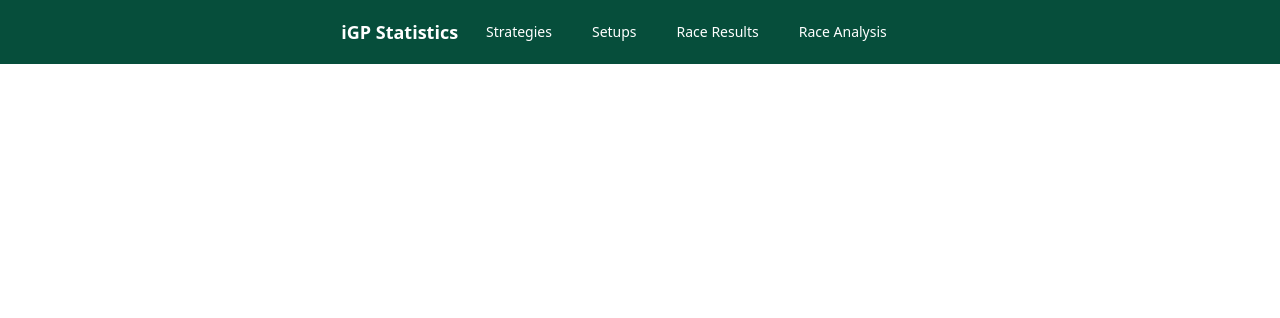
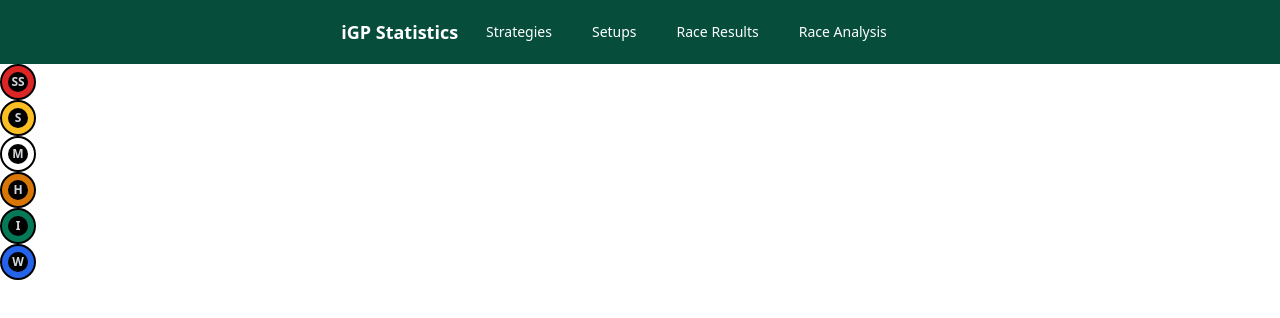
Before and after one commit to alimoncul/igp-statistics, a React (Create React App) app: page / in a window 1280 px wide. Shown: the top 318 px of the page. Built offline with nearby package versions, Linux system fonts and the light colour scheme.

Commit message:
component: tyre

```diff
--- a/src/App.js
+++ b/src/App.js
@@ -1,5 +1,6 @@
 import './App.css';
 import { NavigationBar } from './components/NavigationBar';
+import { Tyre } from './components/Tyre';
 import './index.css';
 import Store from './Store';
 
@@ -7,6 +8,12 @@ function App() {
     return (
         <Store>
             <NavigationBar />
+            <Tyre type="SUPERSOFT" />
+            <Tyre type="SOFT" />
+            <Tyre type="MEDIUM" />
+            <Tyre type="HARD" />
+            <Tyre type="INTERMEDIATE" />
+            <Tyre type="WET" />
         </Store>
     );
 }
--- /dev/null
+++ b/src/components/Tyre.jsx
@@ -0,0 +1,31 @@
+import React from 'react';
+
+const TYRE_TYPES = {
+    SUPERSOFT: 'bg-red-600',
+    SOFT: 'bg-yellow-400',
+    MEDIUM: 'bg-white',
+    HARD: 'bg-yellow-600',
+    INTERMEDIATE: 'bg-green-700',
+    WET: 'bg-blue-600'
+};
+
+const TYRE_CODES = {
+    SUPERSOFT: 'SS',
+    SOFT: 'S',
+    MEDIUM: 'M',
+    HARD: 'H',
+    INTERMEDIATE: 'I',
+    WET: 'W'
+};
+
+export const Tyre = (props) => {
+    const color = TYRE_TYPES[props.type];
+    const code = TYRE_CODES[props.type];
+    return (
+        <div className={`grid w-9 h-9 border-2 border-black rounded-full justify-items-center place-content-center ${color}`}>
+            <div className="grid w-5 h-5 rounded-full bg-black text-gray-300 justify-items-center place-content-center text-xs font-bold">
+                {code}
+            </div>
+        </div>
+    );
+};
```
